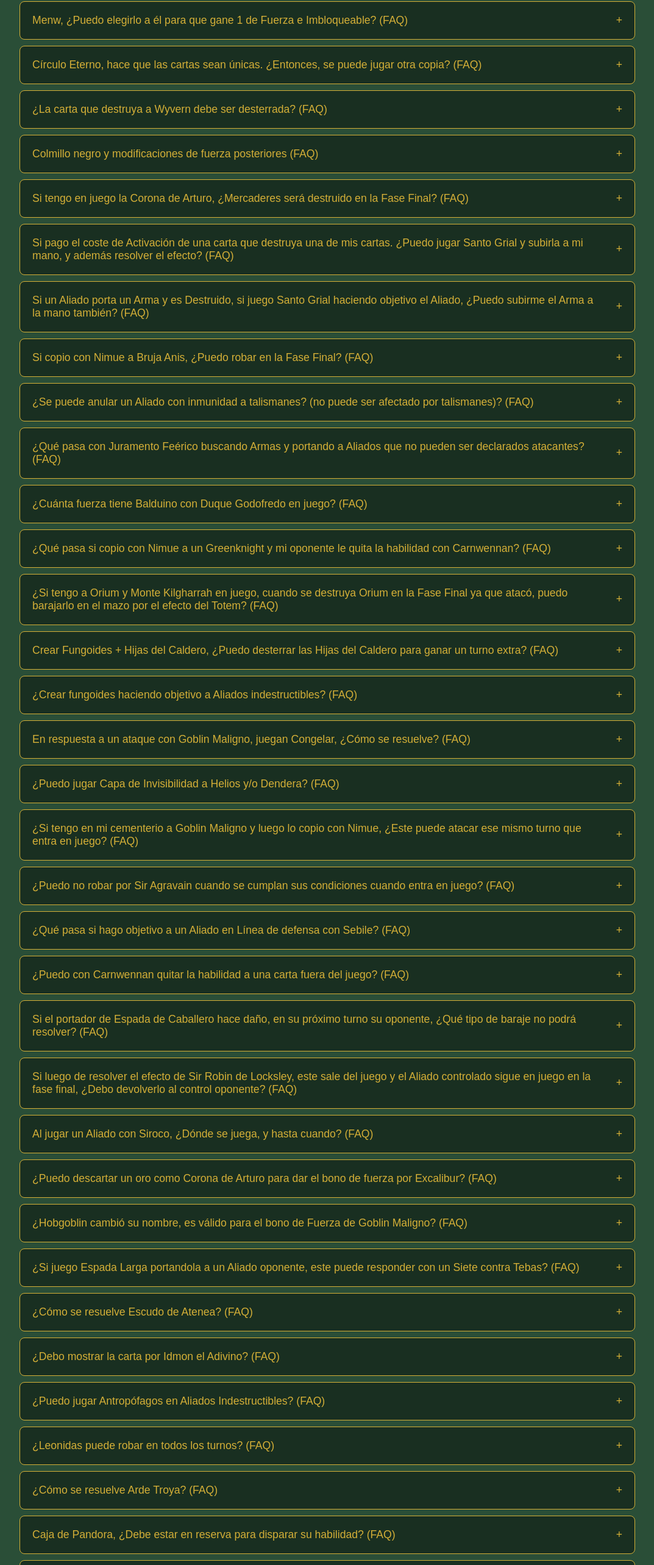
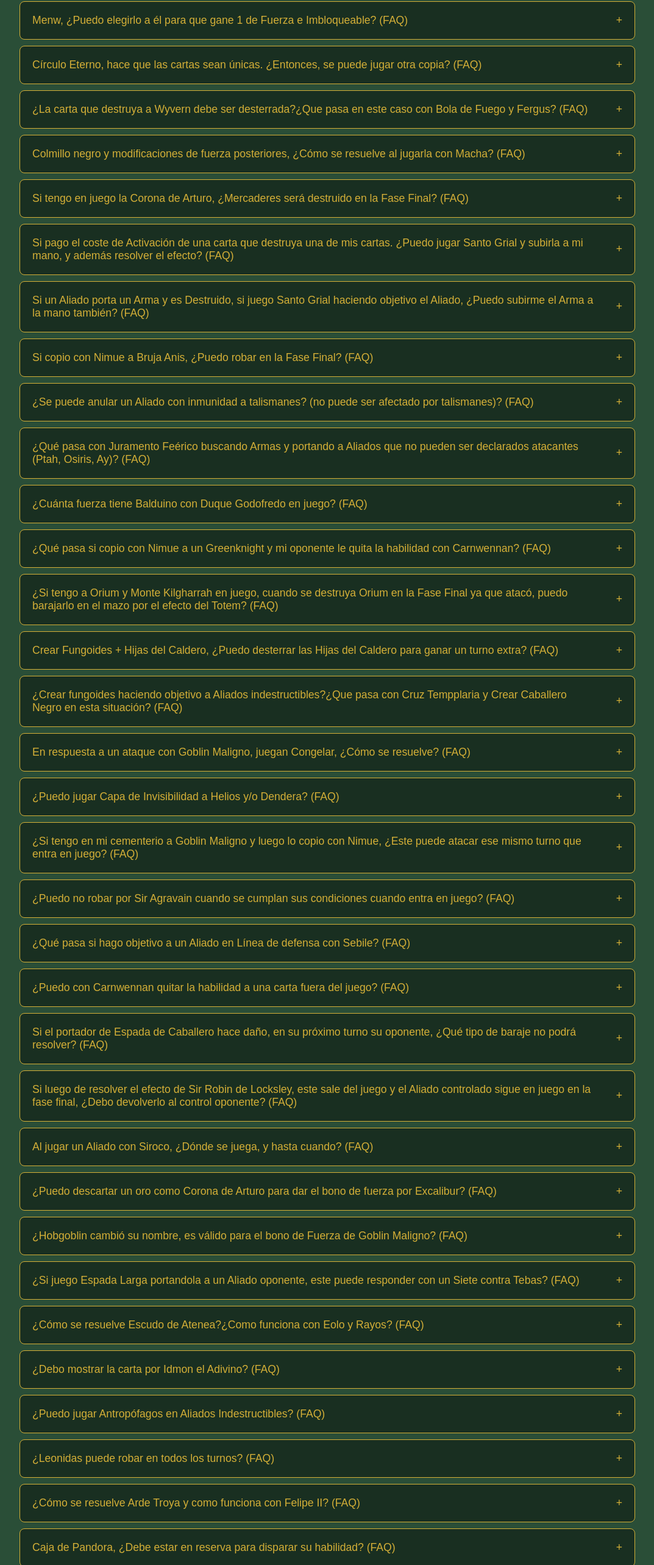
Before and after one commit to Iberco91/myl-vinacho, a React (Vite) app: page /aclaraciones in a window 1280 px wide. Shown: the part 2492-5058 px from the top of the page at 61% size, without its empty margins (103-1176 px from the left). Built offline with nearby package versions, Linux system fonts and the light colour scheme.

Commit message:
Se agregaron nombres de cartas que estan dentro de la misma aclaracion en la pregunta

```diff
--- a/src/components/Aclaraciones.jsx
+++ b/src/components/Aclaraciones.jsx
@@ -54,7 +54,7 @@ export default function Aclaraciones () {
         {
         id: 8,
         pregunta: "Respecto a la carta Campesino, ¿Si le coloco una daga de bote, puedo usar su habilidad (de Campesino)?",
-        respuesta: "No, ya que la Daga de Bote no permite que se utilicen habilidades que impliquen destruir a un Aliado, ya que su función es justamente lo opuesto."
+        respuesta: "No, la Daga de Bote no permite que se utilicen habilidades que impliquen destruir a un Aliado, ya que su función es justamente lo opuesto."
         },
         {
         id: 9,
@@ -171,7 +171,7 @@ export default function Aclaraciones () {
         },
         {
         id: 24,
-        pregunta: "¿La carta que destruya a Wyvern debe ser desterrada? (FAQ)",
+        pregunta: "¿La carta que destruya a Wyvern debe ser desterrada?¿Que pasa en este caso con Bola de Fuego y Fergus? (FAQ)",
         respuesta: `Cualquier carta que destruya a Wyvern será Desterrada.
 
         Esta puede ser por ejemplo:
@@ -181,7 +181,7 @@ export default function Aclaraciones () {
         },
         {
         id: 25,
-        pregunta: "Colmillo negro y modificaciones de fuerza posteriores (FAQ)",
+        pregunta: "Colmillo negro y modificaciones de fuerza posteriores, ¿Cómo se resuelve al jugarla con Macha? (FAQ)",
         respuesta: [
                 "En este caso particular, hay que tener en cuenta que tipo de habilidad tiene Colmillo Negro, esta posee una Habilidad Continua y por definicion esta se ",
                 "antepondra siempre a cualquier modificador de fuerza posterior a que dicha Arma sea portada en un Aliado en Juego.",
@@ -224,9 +224,9 @@ export default function Aclaraciones () {
         },
         {
         id: 31,
-        pregunta: "¿Qué pasa con Juramento Feérico buscando Armas y portando a Aliados que no pueden ser declarados atacantes? (FAQ)",
+        pregunta: "¿Qué pasa con Juramento Feérico buscando Armas y portando a Aliados que no pueden ser declarados atacantes (Ptah, Osiris, Ay)? (FAQ)",
         respuesta: [
-                "En este caso, el Arma que esté siendo jugada con Juramento Feérico a un Aliado que no esté habilitado para atacar, (por ejemplo Ptha, Osiris, Ay), no podrán ",
+                "En este caso, el Arma que esté siendo jugada con Juramento Feérico a un Aliado que no esté habilitado para atacar, (por ejemplo Ptah, Osiris, Ay), no podrán ",
                 "ser declarados Atacantes.",
             ]
         },
@@ -264,7 +264,7 @@ export default function Aclaraciones () {
         },
         {
         id: 36,
-        pregunta: "¿Crear fungoides haciendo objetivo a Aliados indestructibles? (FAQ)",
+        pregunta: "¿Crear fungoides haciendo objetivo a Aliados indestructibles?¿Que pasa con Cruz Tempplaria y Crear Caballero Negro en esta situación? (FAQ)",
         respuesta: [
                 "Esta sería una jugada completamente válida, ya que cuando se realizan búsquedas en el Mazo Castillo (Zona Privada), no se realizan comprobaciones de ",
                 "requisitos o condiciones de juego para resolver el Talismán en cuestión 'Crear Fungoides'. Caso similar sería con Cruz Templaria, se podría buscar un ",
@@ -364,7 +364,7 @@ export default function Aclaraciones () {
         },
         {
         id: 49,
-        pregunta: "¿Cómo se resuelve Escudo de Atenea? (FAQ)",
+        pregunta: "¿Cómo se resuelve Escudo de Atenea?¿Como funciona con Eolo y Rayos? (FAQ)",
         respuesta: [
                 "La habilidad de Escudo de Atenea es una Redirección, por ende cuando utilices su habilidad, su portador no se vería afectado. Siempre hay que tener en ",
                 "cuenta que el nuevo objetivo debe ser válido para poder llevar a cabo la Redirección. Por regla general los efectos globales no pueden ser Redirigidos, ",
@@ -397,7 +397,7 @@ export default function Aclaraciones () {
         },
         {
         id: 53,
-        pregunta: "¿Cómo se resuelve Arde Troya? (FAQ)",
+        pregunta: "¿Cómo se resuelve Arde Troya y como funciona con Felipe II? (FAQ)",
         respuesta: [
                 "La Habilidad de Arde Troya posee una Errata para mejor entendimiento y es la siguiente: 'Anula o cancela una carta que afecte a los Oros en juego. Si la ",
                 "carta es cancelada, destrúyela. Si juegas Arde Troya en el turno oponente, éste pasa directamente a la Fase Final'. Ejemplo: Si el oponente en su Turno ",
@@ -480,6 +480,15 @@ export default function Aclaraciones () {
                 "No, de acuerdo con el DAR 'Julio 2021' en su apartado 5.3.4 'Asignación de Daño', 'acciones de esta etapa', en los puntos principales se especifica que ",
                 "en primera instancia el jugador defensor recibe el daño resultante del cálculo de fuerzas entre el(los) aliado(s) oponente(s) declarado(s) atacante(s) y ",
                 "su(s) aliado(s) bloqueador(es), para luego pasar a la etapa de la destrucción (en caso de que los aliados puedan ser destruidos) por diferencia de fuerzas.",
+            ]
+        },
+        {
+        id: 63,
+        pregunta: "Si una carta afectada por Forma Estelar sale del juego y vuelve a entrar posteriormente, ¿Recupera su habilidad? (FAQ)",
+        respuesta: [
+                "Si, una vez resuelta la habilidad de Forma Estelar, se considera que la carta pierde su caja de texto de habilidad solo mientras esté en juego. Recordar, ",
+                "que siempre conservará sus atributos de carta (ejemplo, si es un Aliado, seguirá teniendo su Coste y Fuerza impresos, si es un Tótem o Arma conservará su ",
+                "coste). Si la carta sale del juego y vuelve a entrar, esta vuelve con su habilidad.",
             ]
         },
 
```
